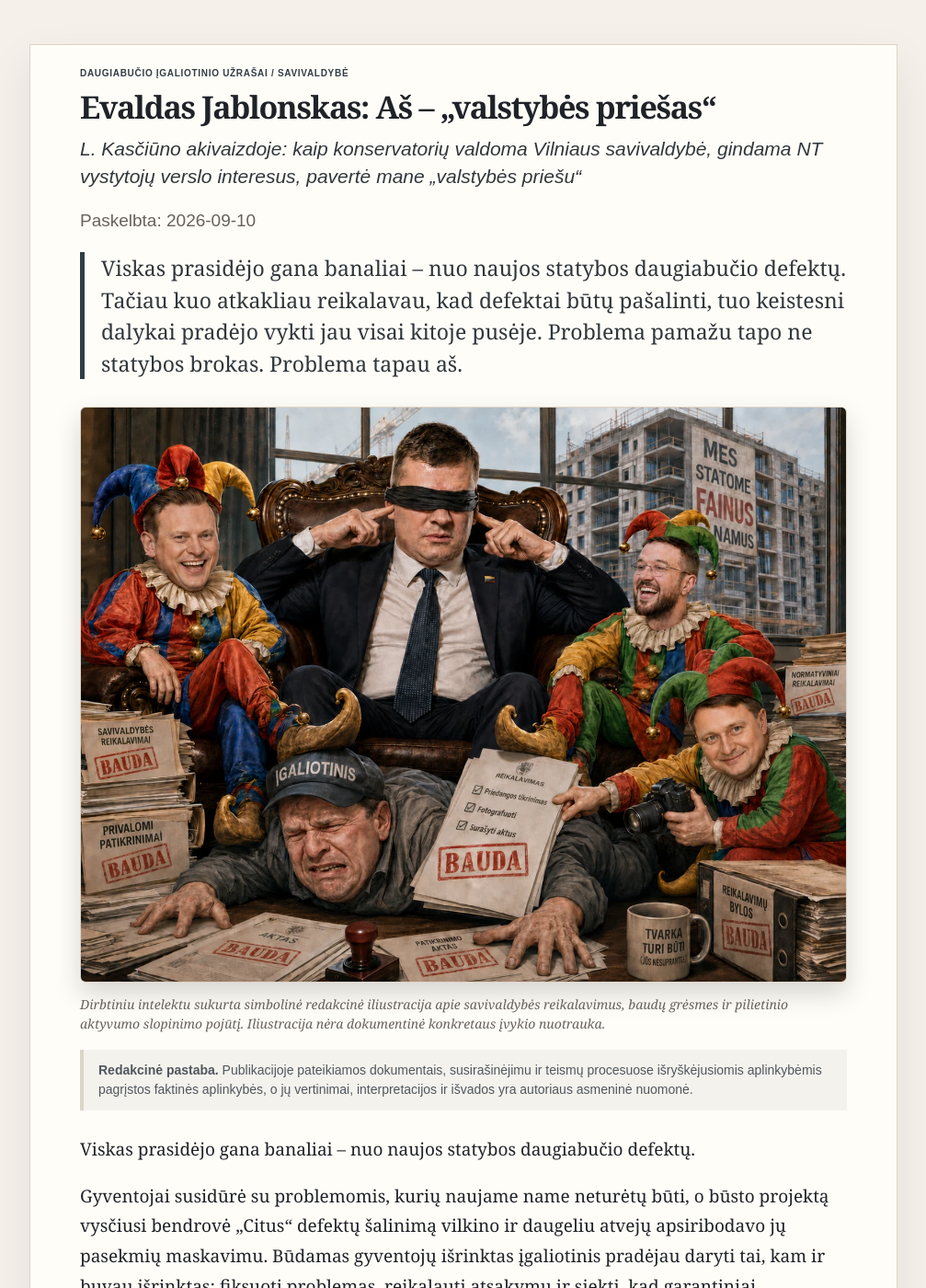
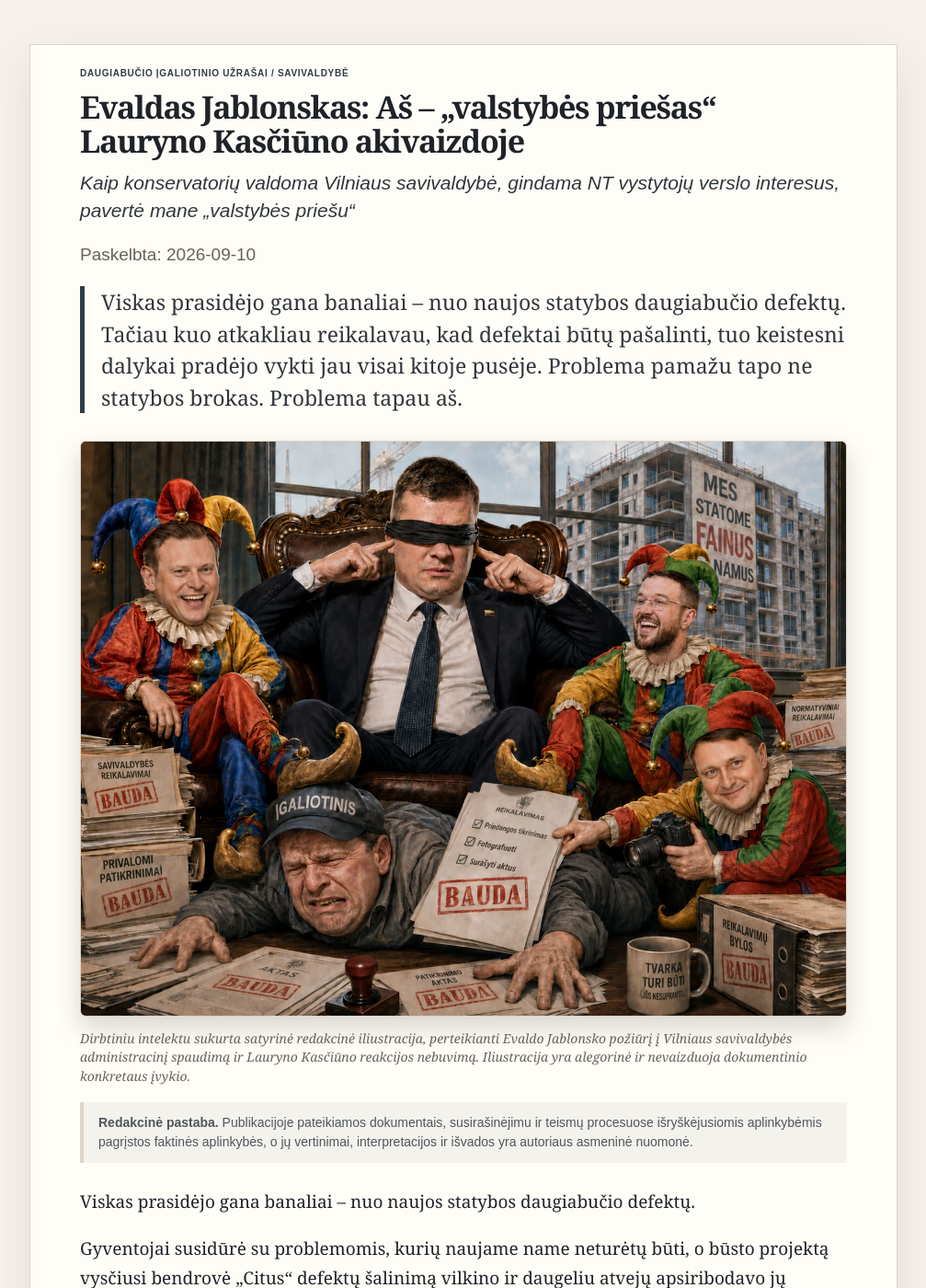
Before and after one commit to evkanas/evkanas.github.io, a Jekyll site: the page built from daugiabucio-igaliotinio-uzrasai/savivaldybe/laurynas-kasciunas-valstybes-priesas.md, in a window 1280 px wide and 1400 px high. Shown: the whole window at 92% size, without its empty margins (136-1143 px from the left). Built offline with Jekyll 4.4.1, drawn with Linux system fonts in a browser that asks for light colours; comment, search, counter and statistics services are not loaded; some of the changed text lies outside the part shown.

Commit message:
SEO: prepare article entity metadata cleanup

```diff
--- a/daugiabucio-igaliotinio-uzrasai/savivaldybe/laurynas-kasciunas-valstybes-priesas.md
+++ b/daugiabucio-igaliotinio-uzrasai/savivaldybe/laurynas-kasciunas-valstybes-priesas.md
@@ -1,8 +1,8 @@
 ---
 layout: default
-title: "Evaldas Jablonskas: Aš – „valstybės priešas“ L. Kasčiūno akivaizdoje"
-headline: "Aš – „valstybės priešas“ L. Kasčiūno akivaizdoje"
-description: "Evaldas Jablonskas rašo, kaip konservatorių valdoma Vilniaus savivaldybė, gindama NT vystytojų verslo interesus, pavertė aktyvų daugiabučio įgaliotinį „valstybės priešu“."
+title: "Evaldas Jablonskas: Aš – „valstybės priešas“ Lauryno Kasčiūno akivaizdoje"
+headline: "Aš – „valstybės priešas“ Lauryno Kasčiūno akivaizdoje"
+description: "Evaldas Jablonskas rašo apie Vilniaus savivaldybės spaudimą daugiabučio įgaliotiniui, „Citus“ konfliktą ir Lauryno Kasčiūno tylą."
 date: 2026-09-10
 date_modified: 2026-09-10
 permalink: /daugiabucio-igaliotinio-uzrasai/savivaldybe/laurynas-kasciunas-valstybes-priesas/
@@ -124,9 +124,9 @@
 
 <p class="prokuratura-kicker">Daugiabučio įgaliotinio užrašai / Savivaldybė</p>
 
-# Evaldas Jablonskas: Aš – „valstybės priešas“
+# Evaldas Jablonskas: Aš – „valstybės priešas“ Lauryno Kasčiūno akivaizdoje
 
-<p class="prokuratura-subtitle">L. Kasčiūno akivaizdoje: kaip konservatorių valdoma Vilniaus savivaldybė, gindama NT vystytojų verslo interesus, pavertė mane „valstybės priešu“</p>
+<p class="prokuratura-subtitle">Kaip konservatorių valdoma Vilniaus savivaldybė, gindama NT vystytojų verslo interesus, pavertė mane „valstybės priešu“</p>
 
 <p class="prokuratura-date">Paskelbta: 2026-09-10</p>
 
@@ -136,11 +136,11 @@
   <img
     src="/daugiabucio-igaliotinio-uzrasai/savivaldybe/laurynas-kasciunas-valstybes-priesas-vilniaus-savivaldybe.webp"
     alt="Evaldas Jablonskas apie Lauryną Kasčiūną, Vilniaus savivaldybę, Citus garantinius defektus ir spaudimą daugiabučio įgaliotiniui"
-    title="Aš – valstybės priešas L. Kasčiūno akivaizdoje"
+    title="Evaldas Jablonskas ir Laurynas Kasčiūnas – „valstybės priešo“ istorija"
   >
 </figure>
 
-<p class="prokuratura-caption">Dirbtiniu intelektu sukurta simbolinė redakcinė iliustracija apie savivaldybės reikalavimus, baudų grėsmes ir pilietinio aktyvumo slopinimo pojūtį. Iliustracija nėra dokumentinė konkretaus įvykio nuotrauka.</p>
+<p class="prokuratura-caption">Dirbtiniu intelektu sukurta satyrinė redakcinė iliustracija, perteikianti Evaldo Jablonsko požiūrį į Vilniaus savivaldybės administracinį spaudimą ir Lauryno Kasčiūno reakcijos nebuvimą. Iliustracija yra alegorinė ir nevaizduoja dokumentinio konkretaus įvykio.</p>
 
 <div class="prokuratura-note">
   <p><strong>Redakcinė pastaba.</strong> Publikacijoje pateikiamos dokumentais, susirašinėjimu ir teismų procesuose išryškėjusiomis aplinkybėmis pagrįstos faktinės aplinkybės, o jų vertinimai, interpretacijos ir išvados yra autoriaus asmeninė nuomonė.</p>
@@ -284,9 +284,9 @@
 
 Ir čia atsiranda politinė šios istorijos dalis.
 
-## Kai apie tai buvo informuotas L. Kasčiūnas
+## Kai apie tai buvo informuotas Laurynas Kasčiūnas
 
-Apie Valdo Benkunsko ir Adomo Bužinsko vaidmenį šioje istorijoje jau išsamiai rašiau straipsnyje [„Pilietinio aktyvumo kaina Vilniuje“](/daugiabucio-igaliotinio-uzrasai/savivaldybe/pilietinio-aktyvumo-kaina-vilniuje/).
+Apie Vilniaus merą Valdą Benkunską ir Vilniaus miesto savivaldybės administracijos direktorių Adomą Bužinską šioje istorijoje jau išsamiai rašiau straipsnyje [„Pilietinio aktyvumo kaina Vilniuje“](/daugiabucio-igaliotinio-uzrasai/savivaldybe/pilietinio-aktyvumo-kaina-vilniuje/).
 
 Todėl liepos 17 dieną kreipiausi tiesiai į TS-LKD pirmininką Lauryną Kasčiūną. Norėjau sužinoti, kaip partijos vadovas vertina tai, kas vyksta konservatorių vadovaujamoje Vilniaus savivaldybėje.
 
```
Also changed, not shown: other parts of daugiabucio-igaliotinio-uzrasai/savivaldybe/laurynas-kasciunas-valstybes-priesas.md (+2 -2 lines).
